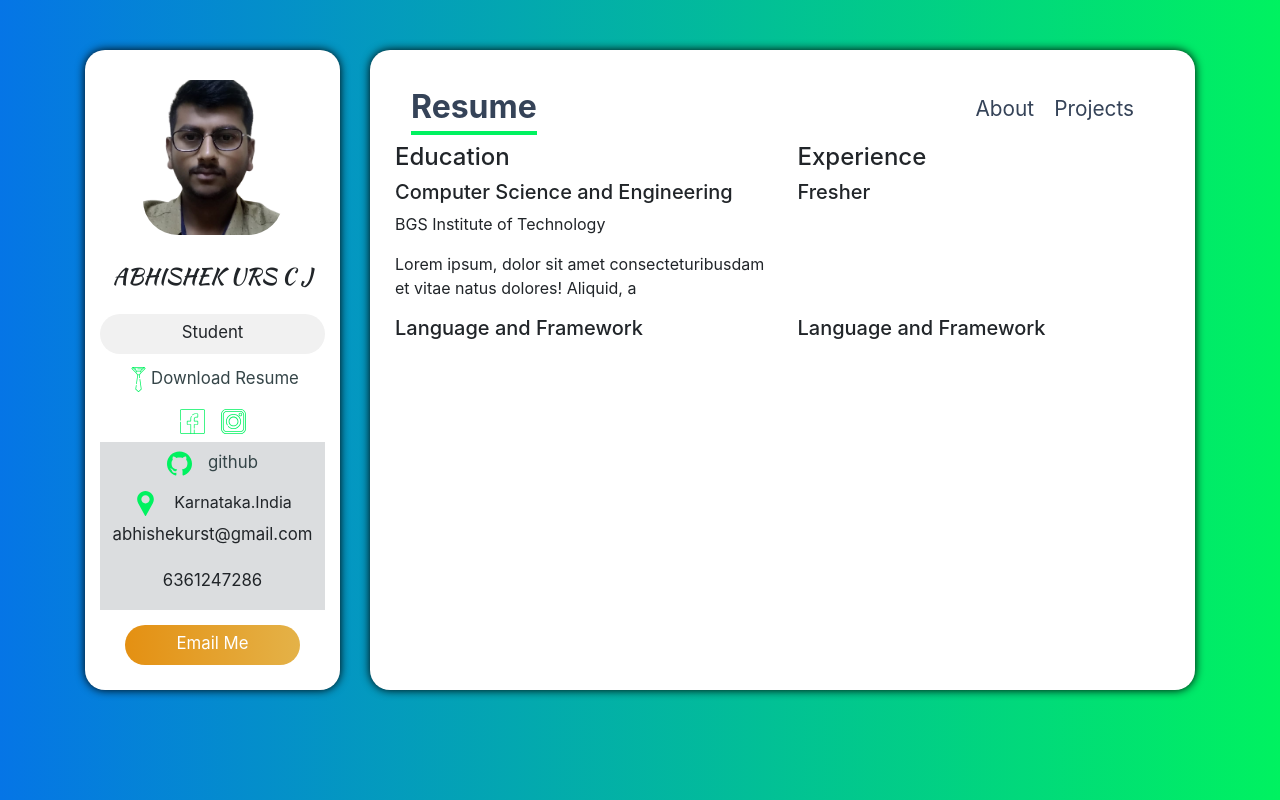
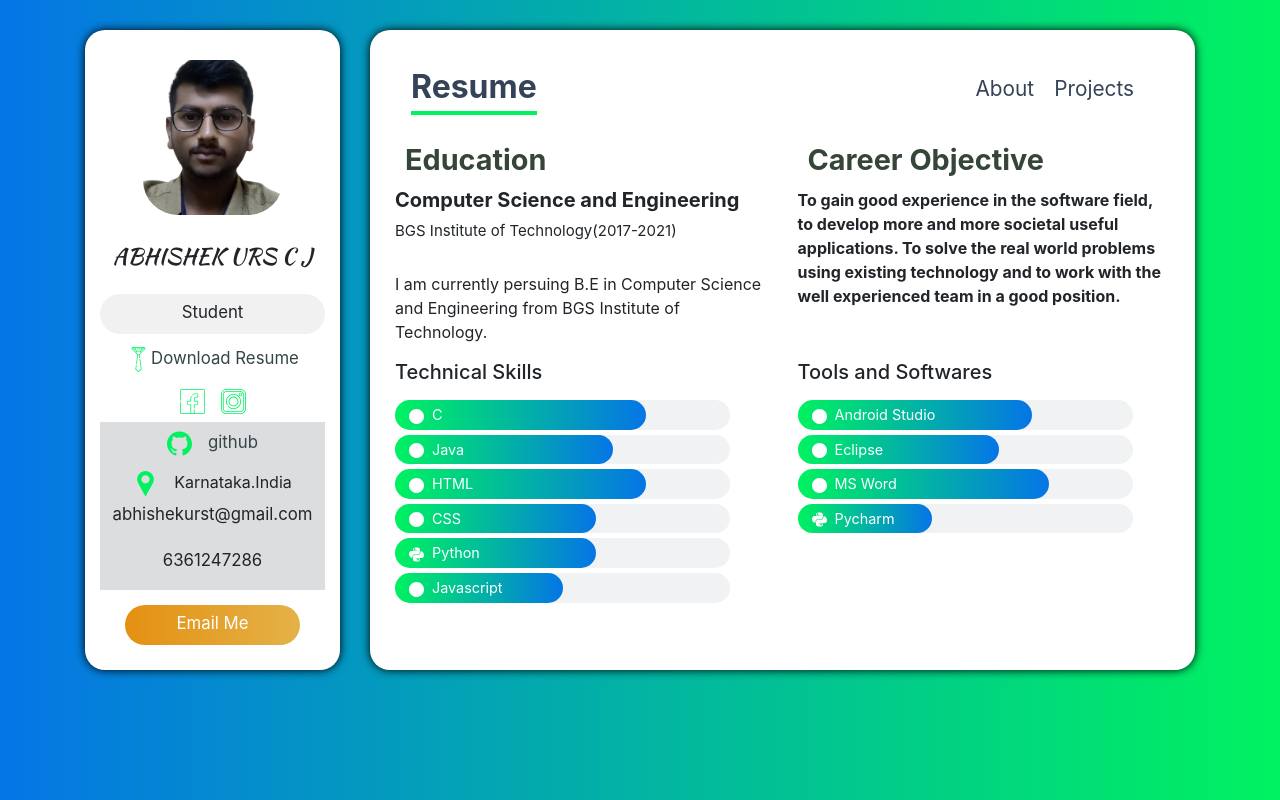
Before and after one commit to Abhishk123/Portfolio, a React (Create React App) app: page /resume in a window 1280 px wide. Built offline with nearby package versions, Linux system fonts and the light colour scheme.

Commit message:
Router added

```diff
--- /dev/null
+++ b/src/Components/Bar.js
@@ -0,0 +1,20 @@
+import React from 'react';
+
+const Bar = ({ value: { icon, name, level } }) => {
+    const bar_width = `${level}%`
+    return (
+        <div className="bar">
+            <div className="bar_wrapper" style={{
+                'width': bar_width
+            }}>
+                <span className="bar_name">
+                    <img src={icon} alt="icon" className="bar_icon mr-2" />{name}
+                </span>
+
+            </div>
+
+        </div>
+    );
+};
+
+export default Bar;
--- a/src/Components/Resume.js
+++ b/src/Components/Resume.js
@@ -1,4 +1,65 @@
 import React from 'react';
+import react from '../assets/icons/react.svg'
+import python from '../assets/icons/python.svg'
+import Bar from '../Components/Bar'
+
+
+const languages=[
+    {
+        icon:react,
+        name:'C',
+        level: '75'
+    },
+    {
+        icon:react,
+        name:'Java',
+        level: '65'
+    },
+    {
+        icon:react,
+        name:'HTML',
+        level: '75'
+    },
+    {
+        icon:react,
+        name:'CSS',
+        level: '60'
+    },
+    {
+        icon:python,
+        name:'Python',
+        level: '60'
+    },
+    {
+        icon:react,
+        name:'Javascript',
+        level: '50'
+    }
+]
+
+
+const tools=[
+    {
+        icon:react,
+        name:'Android Studio',
+        level: '70'
+    },
+    {
+        icon:react,
+        name:'Eclipse',
+        level: '60'
+    },
+    {
+        icon:react,
+        name:'MS Word',
+        level: '75'
+    },
+    {
+        icon:python,
+        name:'Pycharm',
+        level: '40'
+    }
+]
 
 const Resume = () => {
     return (
@@ -15,22 +76,25 @@ const Resume = () => {
                         >Computer Science and Engineering
                         </h5>
                         <p className='resume-card_name'>
-                            BGS Institute of Technology
+                            BGS Institute of Technology(2017-2021)
                         </p>
-                        <p className="resume-card_details">Lorem ipsum, dolor sit amet consecteturibusdam et vitae natus dolores! Aliquid, a
+                        <p className="resume-card_details">I am currently persuing B.E in Computer Science and
+                        Engineering from BGS Institute of Technology.
                         </p>
                     </div>
                     </div>
 
                     <div className='col-lg-6 resume-card'>
                     <h4 className="resume-card_heading">
-                        Experience
+                        Career Objective
                     </h4>
 
                     <div className="resume-card_body">
-                        <h5 className='resume-card_title'
-                        >Fresher
-                        </h5>
+                        <p className='resume-card_title'
+                        >To gain good experience in the software field, to develop more and more societal
+                        useful applications. To solve the real world problems using existing technology and
+                        to work with the well experienced team in a good position.
+                        </p>
 
                     </div>
                     </div>
@@ -42,10 +106,12 @@ const Resume = () => {
 
                         <div className="resume-language_heading">
                             <h5 className="resume-language_heading">
-                                Language and Framework
+                                Technical Skills
                             </h5>
-                            <div className="resume-language_body">
+                            <div className="resume-language_body mt-3">
                                 {
+                                    languages.map(language=>
+                                        <Bar value={language}/>)
 
                                 }
                             </div>
@@ -56,10 +122,13 @@ const Resume = () => {
 
                         <div className="resume-language_heading">
                           <h5 className="resume-language_heading">
-                               Language and Framework
+                               Tools and Softwares
                           </h5>
-                      <div className="resume-language_body">
+                      <div className="resume-language_body mt-3">
                          {
+                             tools.map(tool=>
+                               <Bar value={tool}/>
+                                )
 
                          }
                       </div>
--- a/src/index.css
+++ b/src/index.css
@@ -16,7 +16,7 @@ body{
   }
 
   .app_container{
-    padding-top: 50px;
+    padding-top: 30px;
   }
 .app_row{
   height: 90vh;
@@ -58,6 +58,7 @@ body{
  .sidebarname{
    font-family:'kaushan Script';
    margin: 20px 0;
+   font-weight: 400;
    font-size: 1.4rem;
  }
 
@@ -196,3 +197,55 @@ li{
   font-size: 0.9rem;
   color: #6e7e91;
 }
+
+/*Resume*/
+
+.resume{
+  padding-top: 20px;
+
+}
+
+.resume-card_heading{
+margin-left: 10px;
+font-size: 1.8rem;
+font-weight: 700;
+color: #354538;
+}
+
+.resume-card_body{
+  margin-top: 10px;
+}
+
+.resume-card_title{
+  font-weight: 700;
+}
+
+.resume-card_details{
+  font-weight: 0.9rem;
+  padding-top: 14px;
+}
+
+/*Bar*/
+.bar{
+  width: 90%;
+  background-color: #f1f2f3;
+  border-radius: 20px;
+  margin-bottom: 5px;
+}
+
+.bar_icon{
+  width: 15px;
+  height: 15px;
+}
+.bar_wrapper{
+  background-image: linear-gradient(90deg, #00F260, #0575E6);
+  border-radius: 20px;
+  padding: 4px 14px;
+  color: #fff;
+font-size: 0.9rem;
+}
+
+.resume-card_name{
+  font-size: 15px;
+
+}
```
Also changed, not shown: 1 other file (tests, documents, lock files or other folders).
